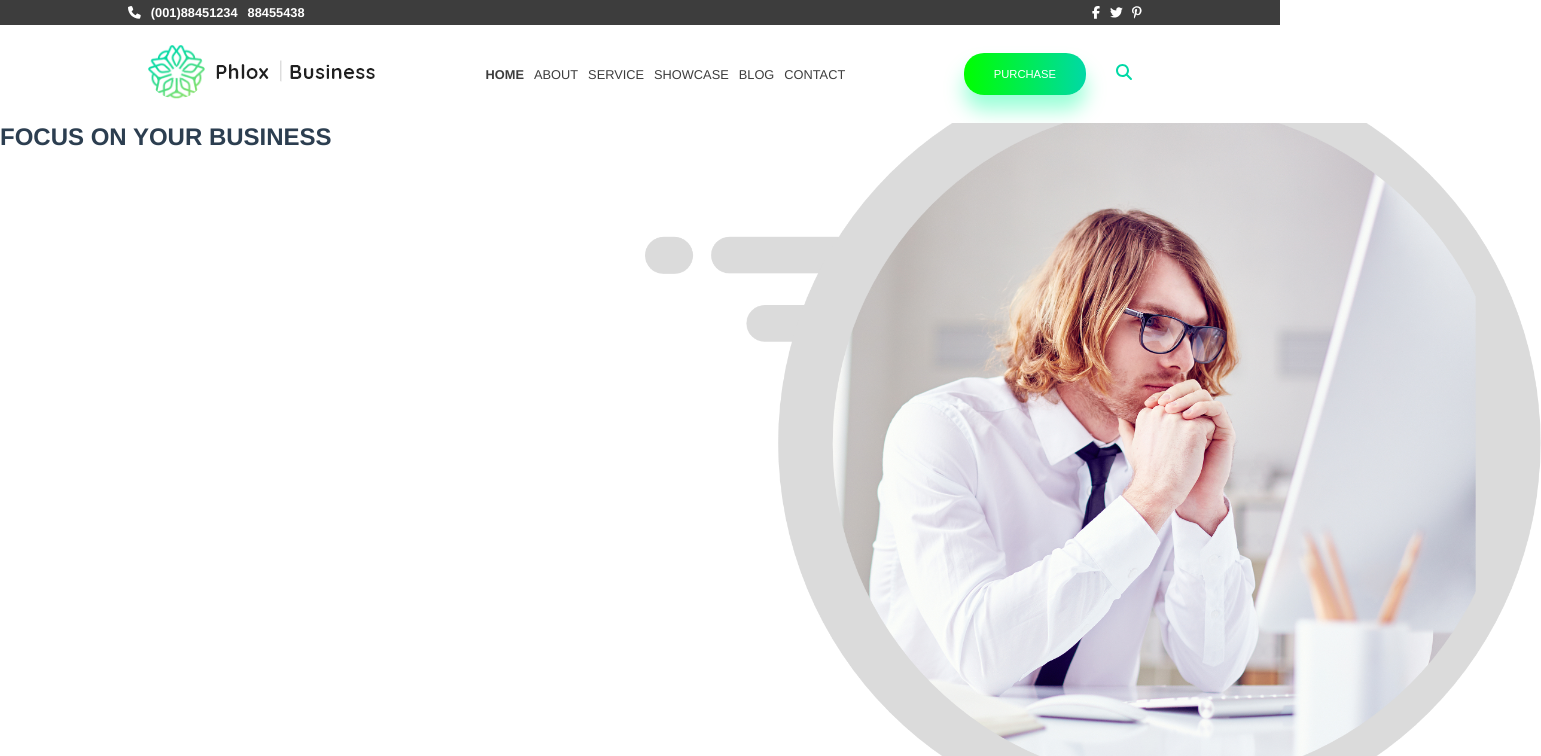
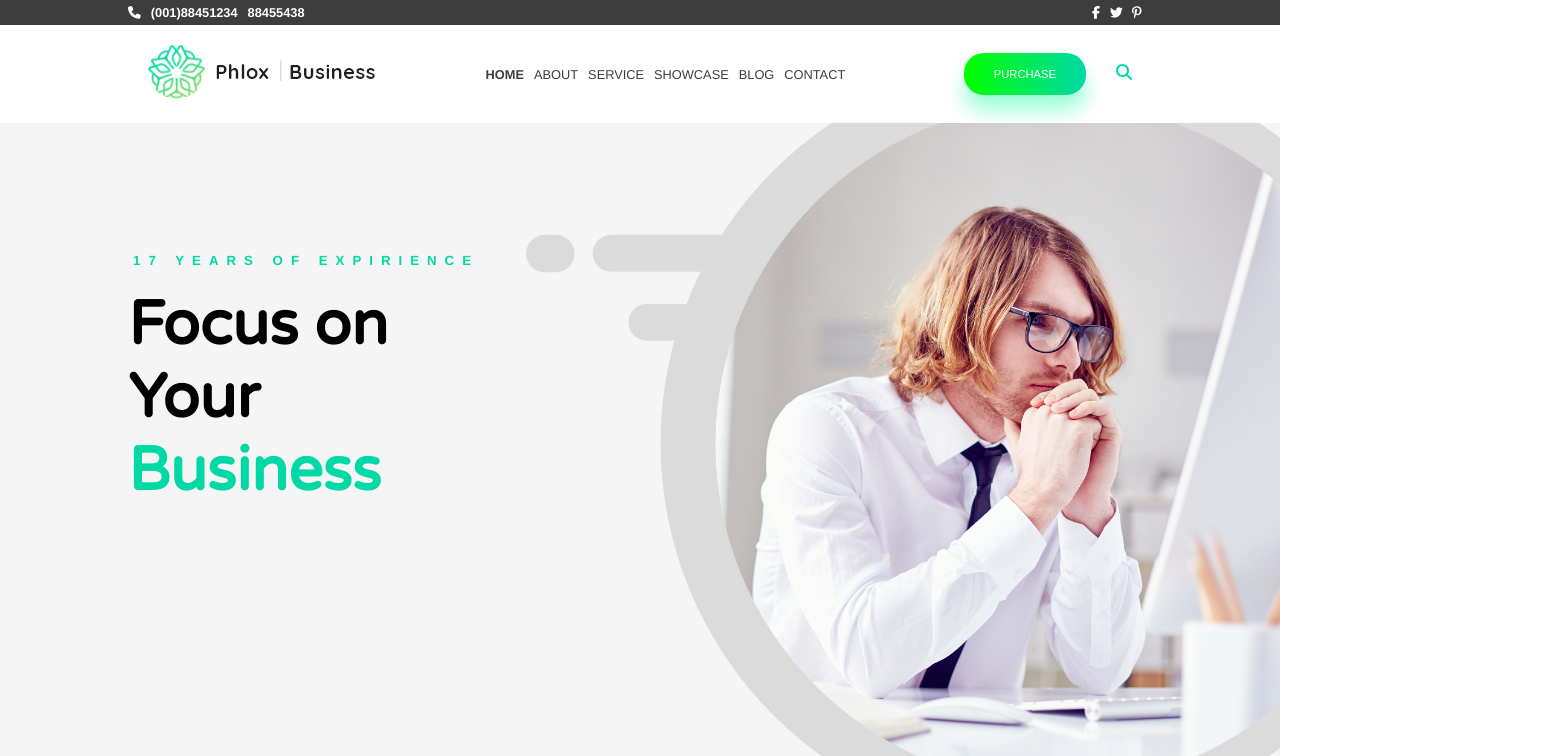
Before and after one commit to mecarm/proj-html-vuejs, a Vue app: page / in a window 1280 px wide. Shown: the top 756 px of the page, 1541 px wide, since content can reach past the window. Built offline with nearby package versions, Linux system fonts and the light colour scheme.

Commit message:
Creo jumbotron layout

```diff
--- a/public/index.html
+++ b/public/index.html
@@ -6,6 +6,9 @@
     <meta name="viewport" content="width=device-width,initial-scale=1.0">
     <link rel="icon" href="<%= BASE_URL %>favicon.ico">
     <title><%= htmlWebpackPlugin.options.title %></title>
+    <link rel="preconnect" href="https://fonts.googleapis.com">
+    <link rel="preconnect" href="https://fonts.gstatic.com" crossorigin>
+    <link href="https://fonts.googleapis.com/css2?family=Ubuntu&display=swap" rel="stylesheet">
   </head>
   <body>
     <noscript>
--- a/src/components/JumboTron.vue
+++ b/src/components/JumboTron.vue
@@ -1,7 +1,8 @@
 <template>
   <section>
-    <div>
-        <H1>FOCUS ON YOUR BUSINESS</H1>
+    <div class="jumbo-description">
+        <h5>17 YEARS OF EXPIRIENCE</h5>
+        <h1>Focus on Your <span>Business</span> </h1>
     </div>
     <div class="image-jumbotron-1">
         <div class="image-jumbotron-2">
@@ -19,26 +20,46 @@
 
 <style lang="scss" scoped>
 @import '../style/style.scss';
+@import url('https://fonts.googleapis.com/css2?family=Ubuntu&family=Varela+Round&display=swap');
 
 section{
     @include flex($justify: 'flex');
+    background-color: #F5F5F5;
+
 }
+
+.jumbo-description {
+    margin-left: 10%;
+    padding-top: 130px;
+
+    h1 {
+        font-family: 'Varela Round', sans-serif;
+        font-size: 3.8rem;
+        color: black;
+        padding-top: 20px;
+
+        span{
+            color: #00D9A6;
+        }
+    }
+
+    h5 {
+        letter-spacing: 8px;
+        color: #00D9A6;
+        padding-left: 5px;
+    }
+}
+
 .image-jumbotron-1{
-    position: relative;
     height: 80vh;
-    width: 70%;
+    width: 100%;
 }
 .image-jumbotron-2{
-    position: absolute;
-    right: -35%;
     background-image: url("../assets/images/Group-35-2x.png");
-    background-size: cover;
-    background-position: center;
+    background-size: 120%;
+    background-position: left;
     background-repeat: no-repeat;
     width: 100%;
-    height: 100%
+    height: 100%;
 }
-
-
-
 </style>
```
